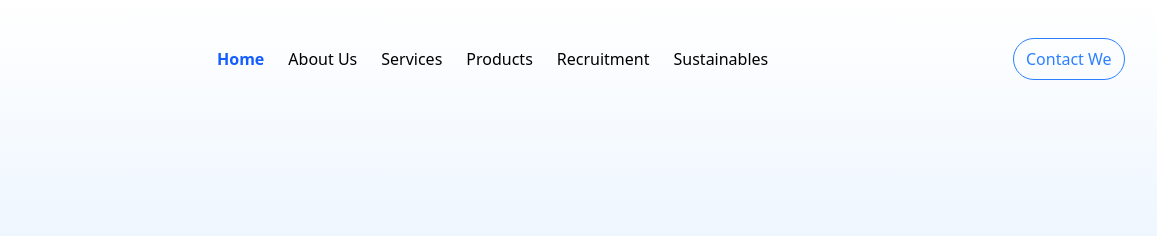
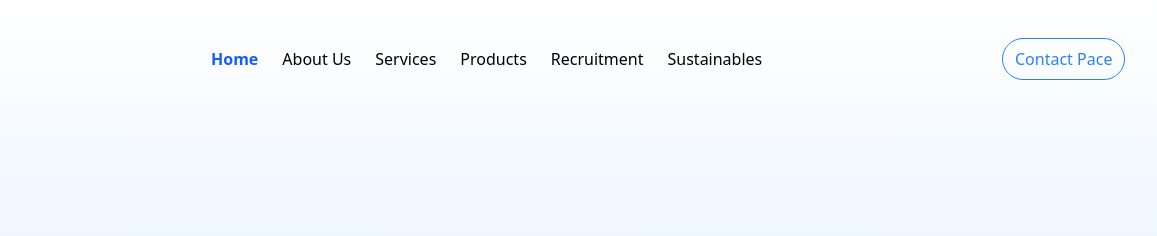
Before and after one commit to dimassnugroho/WebsiteSekisui, a plain HTML site: page index.html in a window 1280 px wide. Shown: the top 236 px of the page, 123-1280 px from the left. Drawn offline with nearby package versions, Linux system fonts and the light colour scheme.

Commit message:
Update index.html

```diff
--- a/index.html
+++ b/index.html
@@ -74,7 +74,7 @@
 
         <!-- Contact Us Button (always visible) -->
         <a  data-aos-duration="1500" data-aos="zoom-in" href="contact.html" class="hidden md:block px-4 md:px-3 py-2 text-sm lg:text-base rounded-full border border-blue-500 text-blue-500 hover:bg-blue-500 hover:text-white transition">
-          Contact We
+          Contact Pace
         </a>
 
     </div>
```
